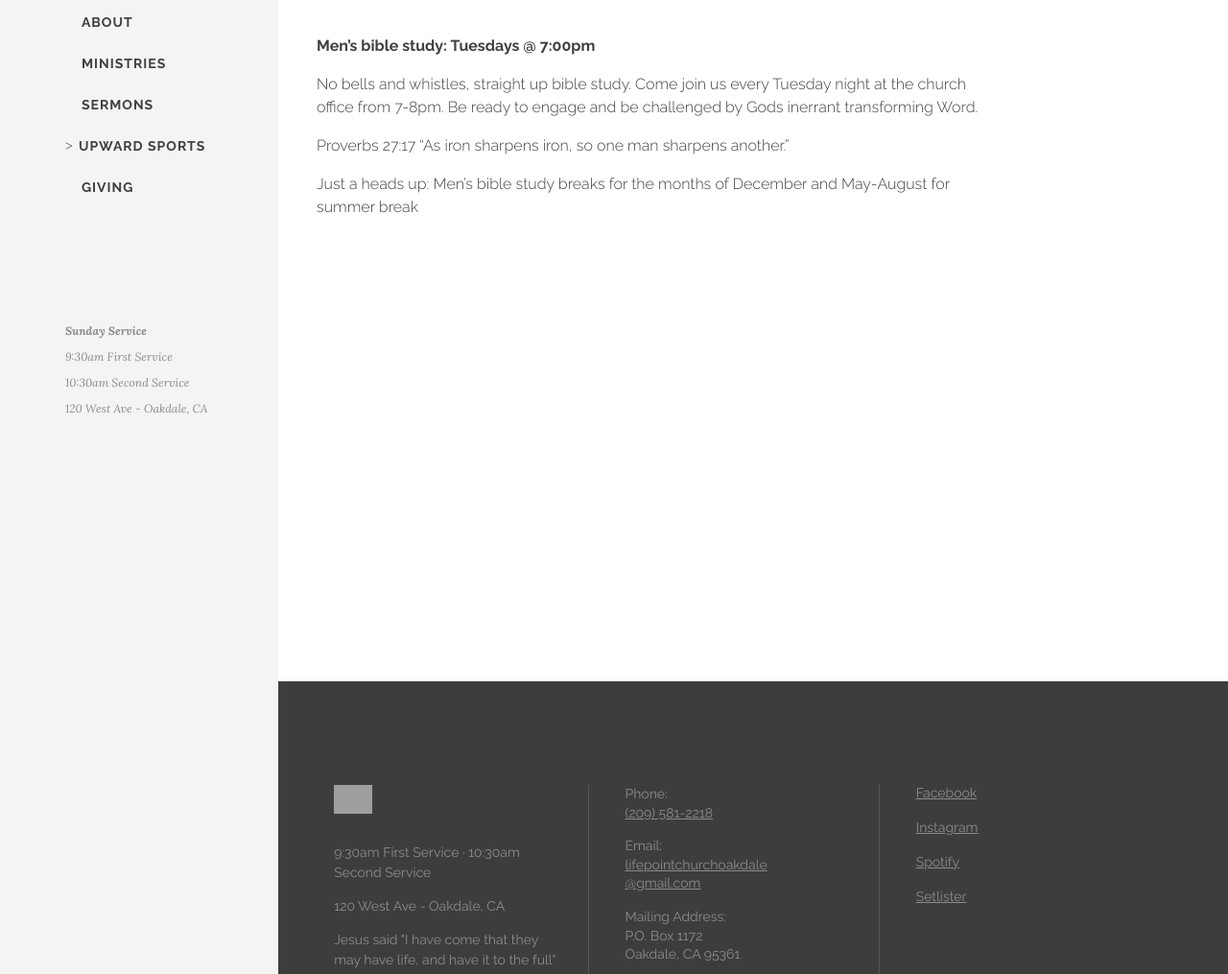
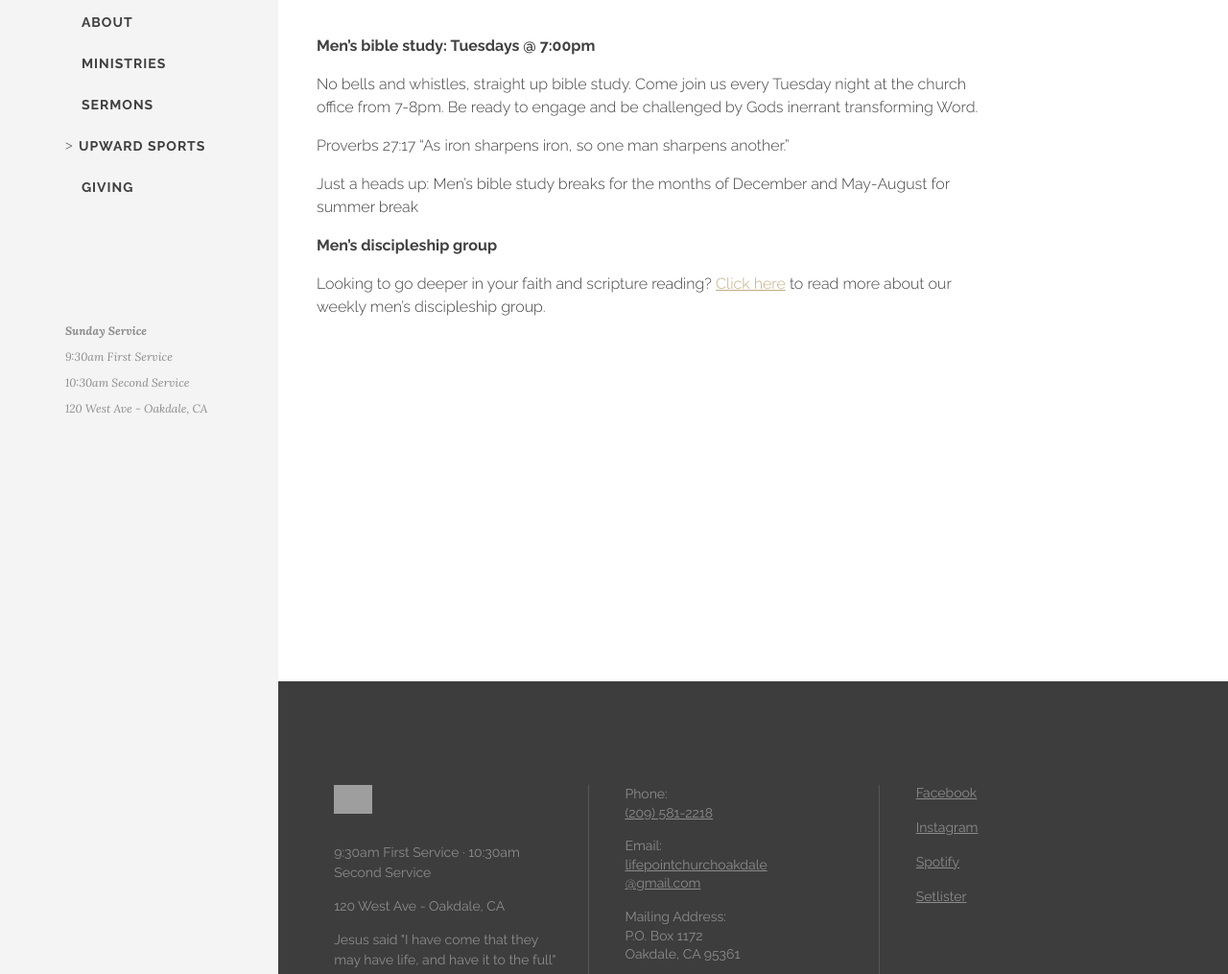
Before and after one commit to tybenz/lifepoint.github.io, a Jekyll site: the page built from ministries/mens-ministry/index.md, in a window 1280 px wide. Shown: the part 300-1315 px from the top of the page at 96% size. Built offline with Jekyll 4.4.1, drawn with Linux system fonts in a browser that asks for light colours; some web fonts are replaced; grey boxes are pictures that could not be loaded.

Commit message:
Update index.md

```diff
--- a/ministries/mens-ministry/index.md
+++ b/ministries/mens-ministry/index.md
@@ -13,3 +13,7 @@ No bells and whistles, straight up bible study. Come join us every Tuesday night
 Proverbs 27:17 “As iron sharpens iron, so one man sharpens another.”
 
 Just a heads up: Men’s bible study breaks for the months of December and May-August for summer break
+
+**Men's discipleship group**
+
+Looking to go deeper in your faith and scripture reading? [Click here](/replicate) to read more about our weekly men's discipleship group.
```
